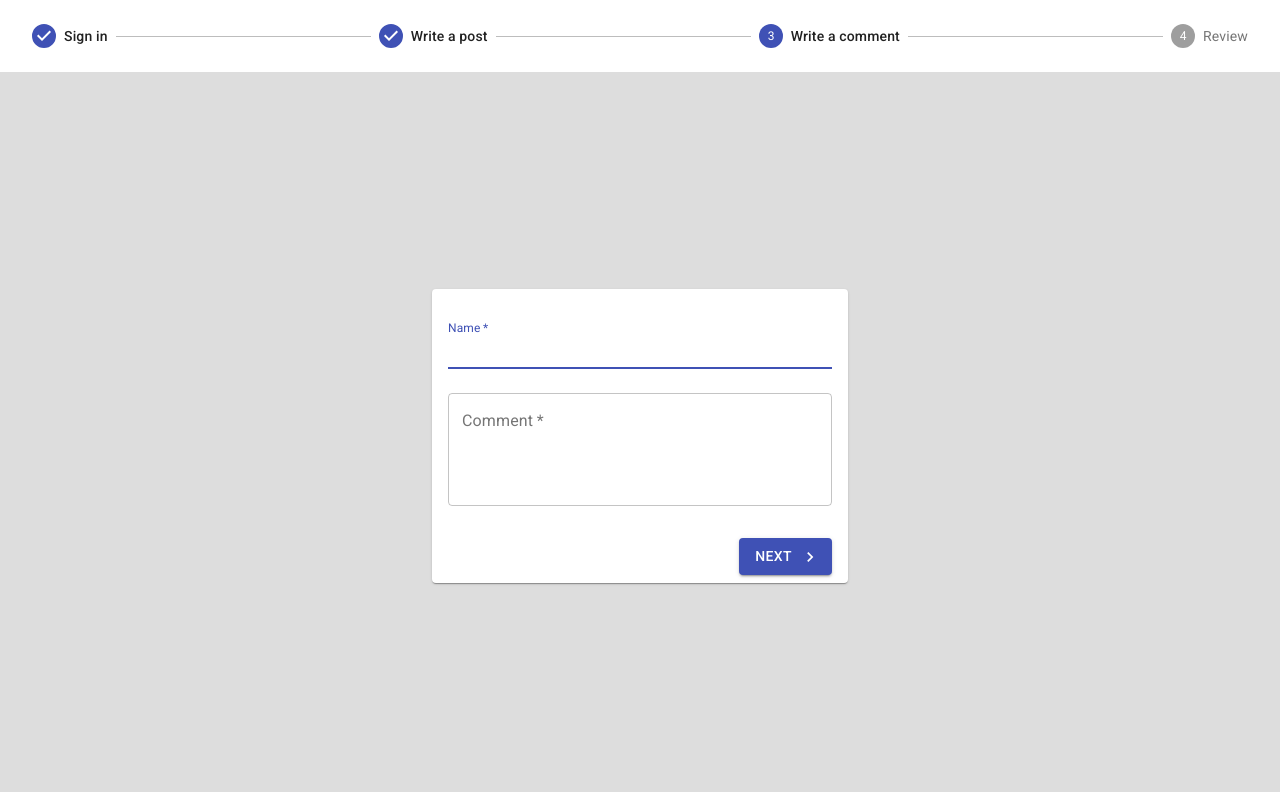
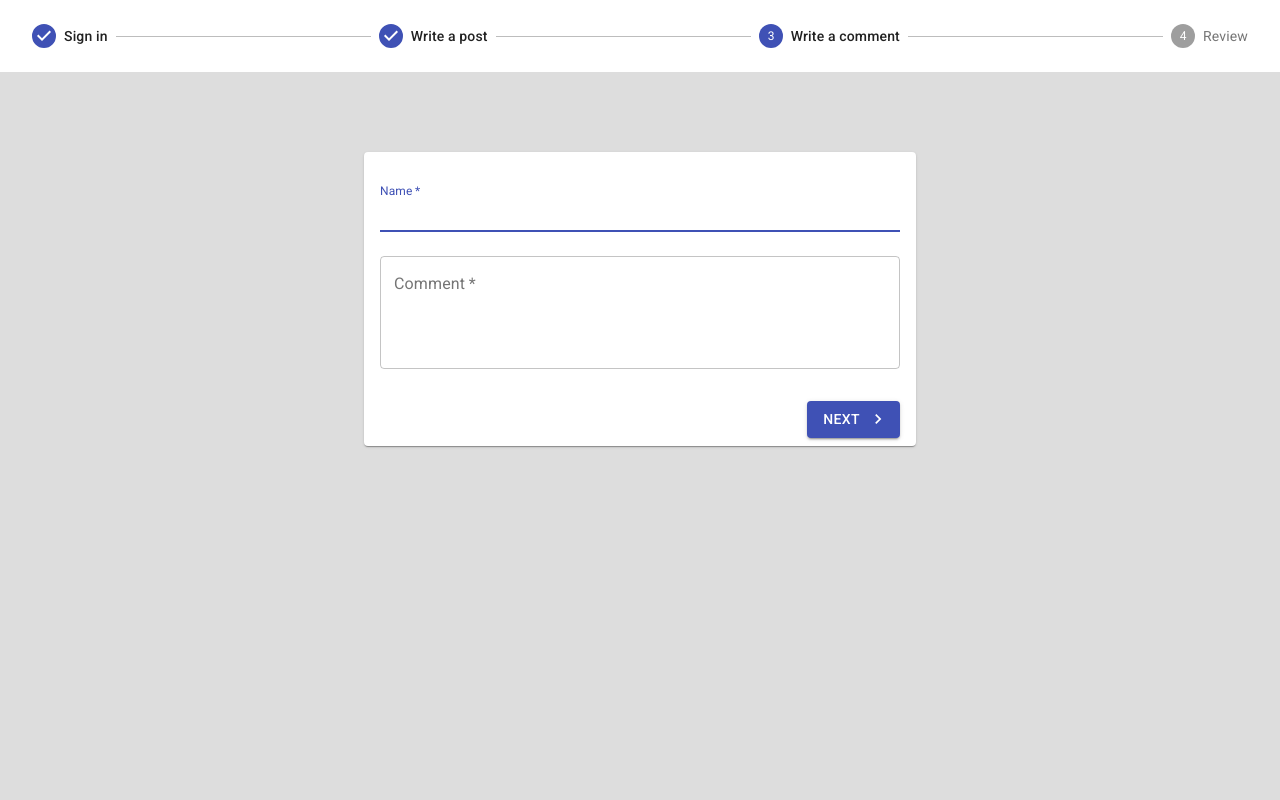
Before and after one commit to oksspo/react-redux-saga-app, a React app: page /add-comment in a window 1280 px wide. Built offline with nearby package versions, Linux system fonts and the light colour scheme.

Commit message:
Fix app layout

```diff
--- a/src/App.js
+++ b/src/App.js
@@ -4,19 +4,16 @@ import Stepper from "@material-ui/core/Stepper";
 import Step from "@material-ui/core/Step";
 import StepLabel from "@material-ui/core/StepLabel";
 import AppBar from "@material-ui/core/AppBar";
-import Grid from "@material-ui/core/Grid";
 import Confirmation from './components/Confirmation';
-import { getSteps, getActiveStep } from './utils';
+import {getSteps, getActiveStep} from './utils';
 import './App.css';
+import Container from "@material-ui/core/Container";
+import Box from "@material-ui/core/Box";
 
 function App(props) {
 	const steps = getSteps();
 	return (
-		<Grid className="App"
-			  container
-			  justify="center"
-			  spacing={2}>
-			<Grid item xs={12}>
+		<Box component="main" className="App">
 			<AppBar position="static" elevation={0}>
 				<Stepper activeStep={props.activeStep}>
 					{steps.map((label) => {
@@ -28,14 +25,13 @@ function App(props) {
 					})}
 				</Stepper>
 			</AppBar>
-			</Grid>
 
-			<Grid item xs={4}>
+			<Container maxWidth="sm">
 				{props.children}
-			</Grid>
+			</Container>
 
 			<Confirmation/>
-		</Grid>
+		</Box>
 	);
 }
 
--- a/src/components/CommentForm.js
+++ b/src/components/CommentForm.js
@@ -10,6 +10,9 @@ import { withStyles } from '@material-ui/core/styles';
 import { addComment } from "../actions/postActions";
 
 const styles = (theme) => ({
+	root: {
+		marginTop: theme.spacing(10)
+	},
 	next: {
 		justifyContent: 'flex-end',
 		marginRight: theme.spacing(1)
@@ -38,7 +41,7 @@ class CommentForm extends React.PureComponent {
 
 	render() {
 		const { classes } = this.props;
-		return (<Card>
+		return (<Card className={classes.root}>
 			<form autoComplete="off"
 				  onSubmit={this.submitComment}>
 				<CardContent>
--- a/src/components/PostForm.js
+++ b/src/components/PostForm.js
@@ -10,6 +10,9 @@ import { withStyles } from '@material-ui/core/styles';
 import { addPost } from "../actions/postActions";
 
 const styles = (theme) => ({
+	root: {
+		marginTop: theme.spacing(10)
+	},
 	next: {
 		justifyContent: 'flex-end',
 		marginRight: theme.spacing(1)
@@ -38,7 +41,7 @@ class PostForm extends React.PureComponent {
 
 	render() {
 		const { classes } = this.props;
-		return (<Card>
+		return (<Card className={classes.root}>
 			<form autoComplete="off"
 				  onSubmit={this.submitPost}>
 				<CardContent>
--- a/src/components/Review.js
+++ b/src/components/Review.js
@@ -11,11 +11,14 @@ import Container from "@material-ui/core/Container";
 import Box from "@material-ui/core/Box";
 import ExitToAppIcon from '@material-ui/icons/ExitToApp';
 import RotateLeftIcon from '@material-ui/icons/RotateLeft';
-import { withStyles } from '@material-ui/core/styles';
-import { askConfirmation } from "../actions/rootActions";
-import { signOut } from "../actions/authActions";
+import {withStyles} from '@material-ui/core/styles';
+import {askConfirmation} from "../actions/rootActions";
+import {signOut} from "../actions/authActions";
 
 const styles = (theme) => ({
+	root: {
+		marginTop: theme.spacing(10)
+	},
 	comments: {
 		margin: theme.spacing(1, 0)
 	},
@@ -39,7 +42,7 @@ function renderComments(comments) {
 
 function Review(props) {
 	const {classes} = props;
-	return (<Container component="main" maxWidth="xs">
+	return (<Container className={classes.root}>
 		<Card>
 			<CardContent>
 				<Typography color="textSecondary" gutterBottom>
--- a/src/components/SignIn.js
+++ b/src/components/SignIn.js
@@ -52,7 +52,7 @@ class SignInForm extends React.PureComponent {
 	render() {
 		const { classes } = this.props;
 		return (
-			<Container component="main" maxWidth="xs">
+			<Container>
 				<Box m={3} className={classes.title}>
 					<Avatar className={classes.avatar}>
 						<LockOutlinedIcon />
--- a/src/sagas/authSagas.js
+++ b/src/sagas/authSagas.js
@@ -23,10 +23,7 @@ function* signInWorker(action) {
 
 		yield put({
 			type: CURRENT_USER,
-			payload: {
-				...payload[0],
-				token
-			}
+			payload: payload[0]
 		});
 
 		yield put(nextStep('/add-post'));
```
Lines whose indentation alone changed are shown as unchanged.
